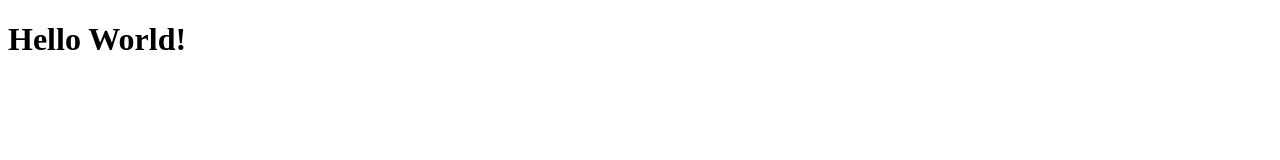
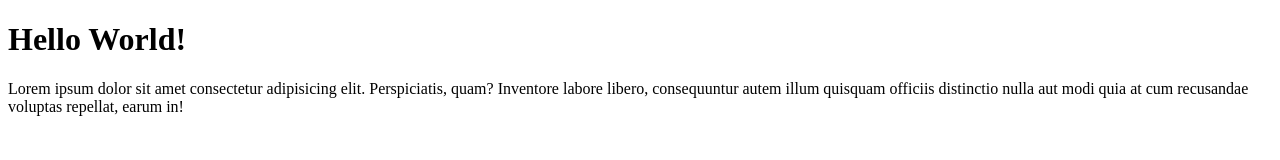
Before and after one commit to ajf17/wpu-git-test, a plain HTML site: page index.html in a window 1280 px wide. Drawn offline with Linux system fonts and the light colour scheme.

Commit message:
Menambahkan paragraf

```diff
--- a/index.html
+++ b/index.html
@@ -7,5 +7,6 @@
 </head>
 <body>
     <h1>Hello World!</h1>
+    <p>Lorem ipsum dolor sit amet consectetur adipisicing elit. Perspiciatis, quam? Inventore labore libero, consequuntur autem illum quisquam officiis distinctio nulla aut modi quia at cum recusandae voluptas repellat, earum in!</p>
 </body>
 </html>
```
